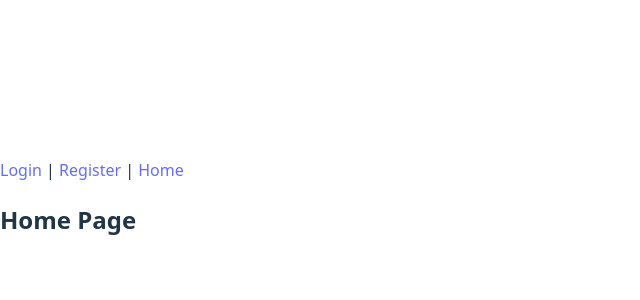
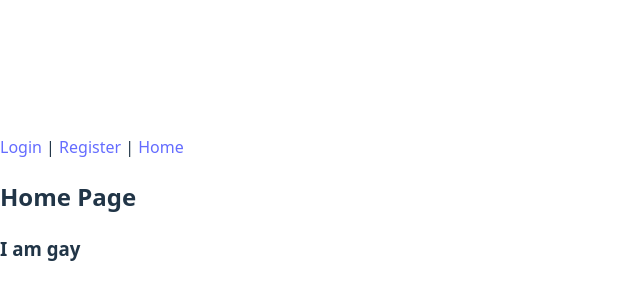
Before and after one commit to Duro233/smartbreaker, a React app in the folder frontend/: page /home in a window 1280 px wide. Shown: the part 192-492 px from the top of the page, without its empty margins (0-640 px from the left). Built offline with nearby package versions, Linux system fonts and the light colour scheme; the HTML template or start-up script is replaced by a standard one.

Commit message:
testing how local commits affect vscode file tree

```diff
--- a/frontend/src/pages/HomePage.tsx
+++ b/frontend/src/pages/HomePage.tsx
@@ -8,6 +8,7 @@ export default function HomePage()
     <div>
       <h2>Home Page</h2>
         <h2>{userInfo?.first} {userInfo?.last}</h2>
+        <h3>I am gay</h3>
     </div>
   );
 }
```
